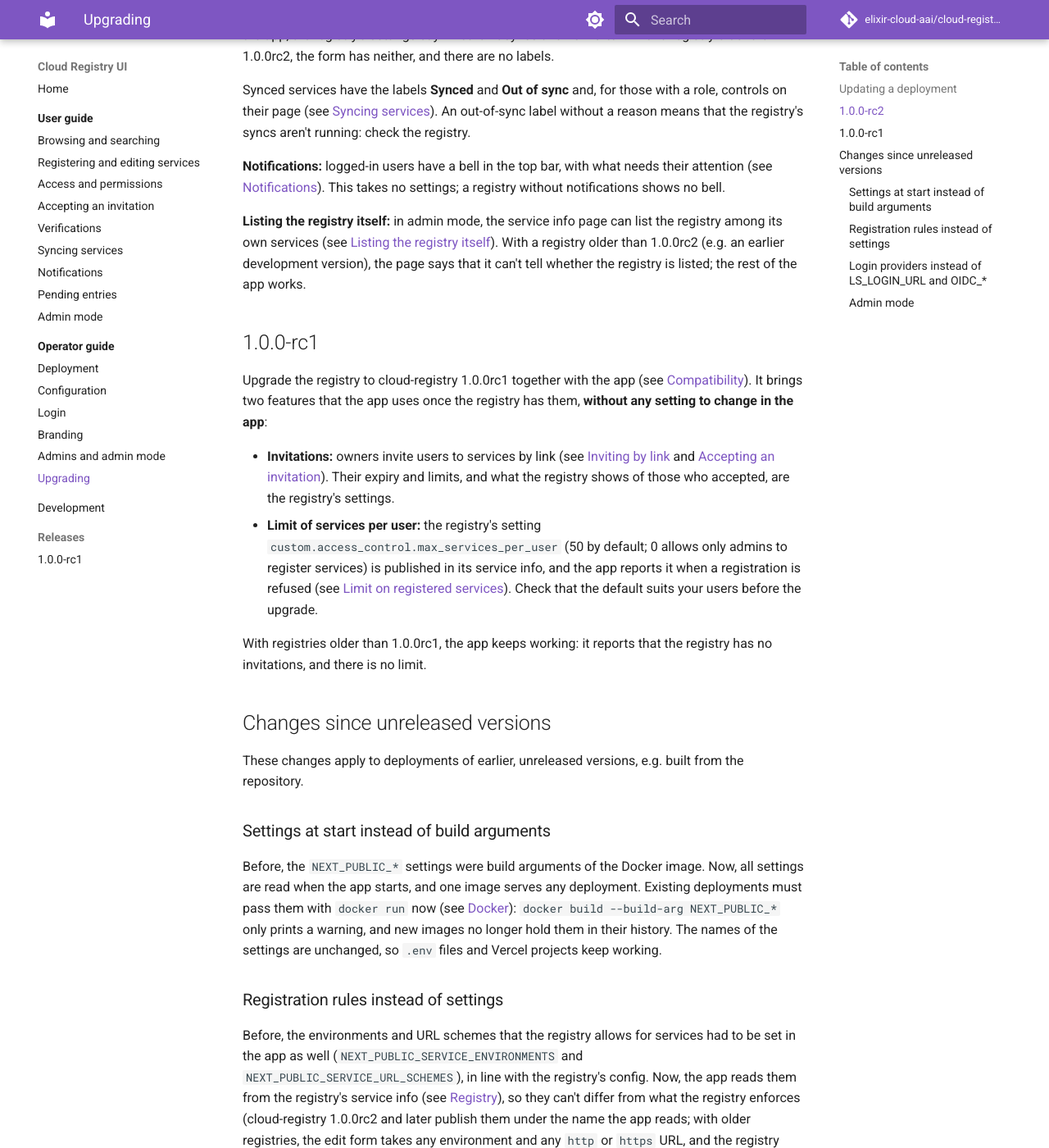
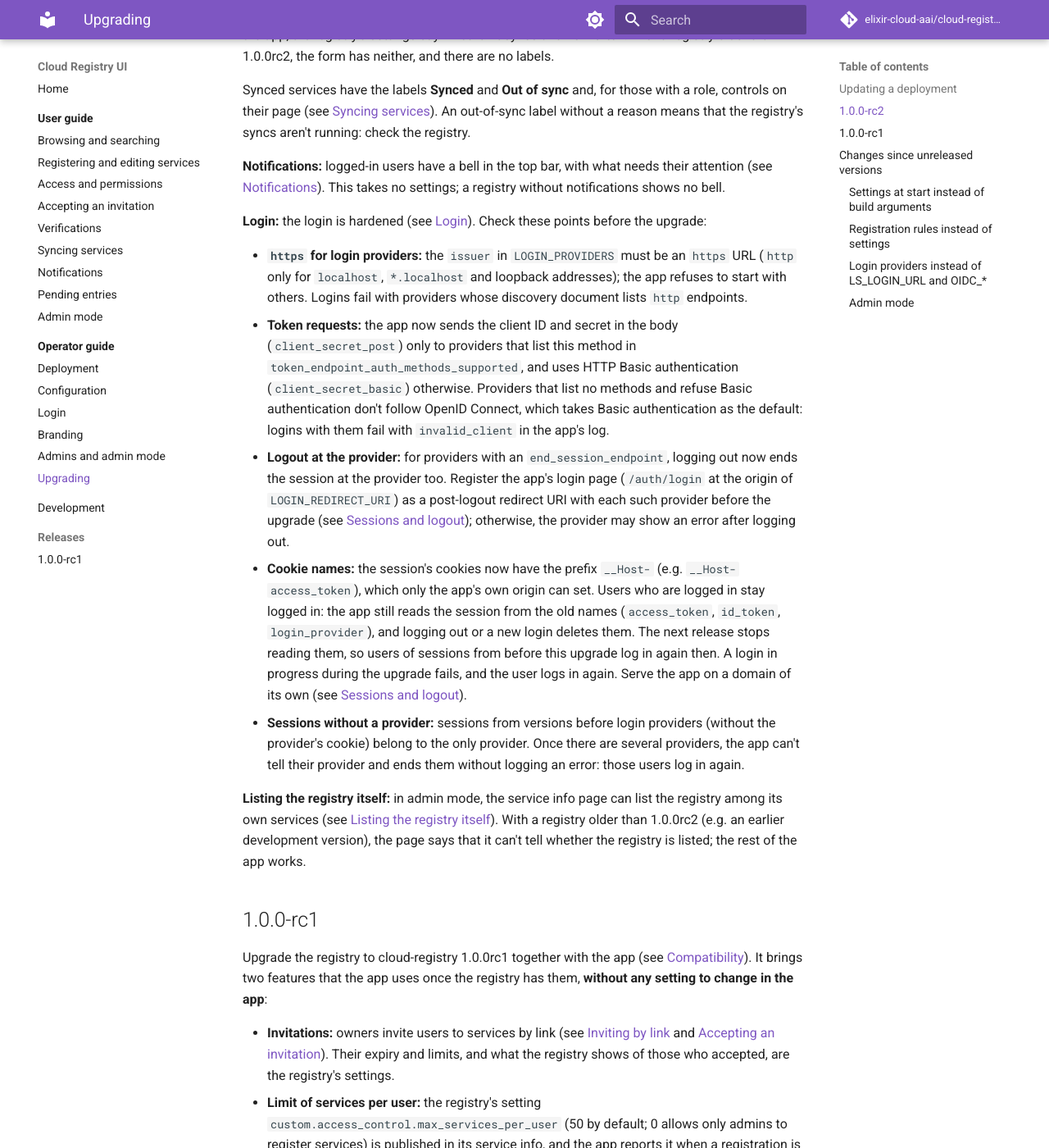
Before and after one commit to elixir-cloud-aai/cloud-registry-ui, an MkDocs documentation site: the page built from docs/operator-guide/upgrading.md, in a window 1280 px wide and 1400 px high, scrolled down 1731 px. Shown: the whole window at 82% size. Built offline with MkDocs 1.6.1 and Material for MkDocs 9.7.7, drawn with Linux system fonts in a browser that asks for light colours; comment, search, counter and statistics services are not loaded; some of the changed text lies outside the part shown.

Commit message:
docs: describe the hardened login
Document https for providers, the token auth method, the logout at
the provider and its post-logout redirect URI, the __Host- cookies and
the upgrade from 1.0.0-rc1.

Refs #155

Co-Authored-By: Claude Opus 5.5 <noreply@anthropic.com>

```diff
--- a/docs/operator-guide/upgrading.md
+++ b/docs/operator-guide/upgrading.md
@@ -95,6 +95,40 @@ the registry.
 attention (see [Notifications](../user-guide/notifications.md)). This takes no settings;
 a registry without notifications shows no bell.
 
+**Login:** the login is hardened (see [Login](login.md)). Check these
+points before the upgrade:
+
+- **`https` for login providers:** the `issuer` in `LOGIN_PROVIDERS` must be
+  an `https` URL (`http` only for `localhost`, `*.localhost` and loopback
+  addresses); the app refuses to start with others. Logins fail with
+  providers whose discovery document lists `http` endpoints.
+- **Token requests:** the app now sends the client ID and secret in the
+  body (`client_secret_post`) only to providers that list this method in
+  `token_endpoint_auth_methods_supported`, and uses HTTP Basic
+  authentication (`client_secret_basic`) otherwise. Providers that list
+  no methods and refuse Basic authentication don't follow OpenID Connect,
+  which takes Basic authentication as the default: logins with them fail
+  with `invalid_client` in the app's log.
+- **Logout at the provider:** for providers with an `end_session_endpoint`,
+  logging out now ends the session at the provider too. Register the app's
+  login page (`/auth/login` at the origin of `LOGIN_REDIRECT_URI`) as a
+  post-logout redirect URI with each such provider before the upgrade (see
+  [Sessions and logout](login.md#sessions-and-logout)); otherwise, the
+  provider may show an error after logging out.
+- **Cookie names:** the session's cookies now have the prefix `__Host-`
+  (e.g. `__Host-access_token`), which only the app's own origin can set.
+  Users who are logged in stay logged in: the app still reads the session
+  from the old names (`access_token`, `id_token`, `login_provider`), and
+  logging out or a new login deletes them. The next release stops reading
+  them, so users of sessions from before this upgrade log in again then. A
+  login in progress during the upgrade fails, and the user logs in again.
+  Serve the app on a domain of its own (see [Sessions and
+  logout](login.md#sessions-and-logout)).
+- **Sessions without a provider:** sessions from versions before login
+  providers (without the provider's cookie) belong to the only provider.
+  Once there are several providers, the app can't tell their provider and
+  ends them without logging an error: those users log in again.
+
 **Listing the registry itself:** in admin mode, the service info page can list
 the registry among its own services (see [Listing the registry
 itself](admins.md#listing-the-registry-itself)). With a registry older than
@@ -164,7 +198,9 @@ Earlier versions supported only LS Login. Replace these variables:
 | `OIDC_REDIRECT_URI`  | `LOGIN_REDIRECT_URI` (same value)                             |
 
 Use the [LS Login example](login.md), with `"scopes"` as shown to keep
-requesting the same scopes. Users who are logged in stay logged in. The app
+requesting the same scopes. Users who are logged in stay logged in, as
+long as LS Login is the only provider: once you add a second one, their
+sessions end, and they log in again (see [1.0.0-rc2](#100-rc2)). The app
 stops with a message if it finds the old variables without
 `LOGIN_PROVIDERS`. On Vercel, change the project's environment variables
 before deploying this version: the build fails if the old ones are set
```
Also changed, not shown: docs/operator-guide/login.md (+13 -12 lines), docs/user-guide/index.md (+5 -3 lines).
